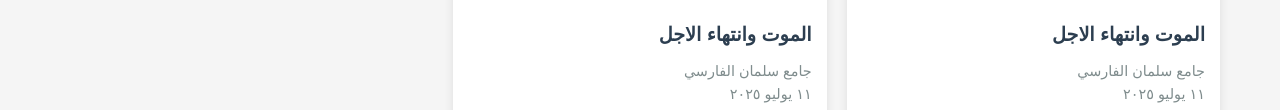
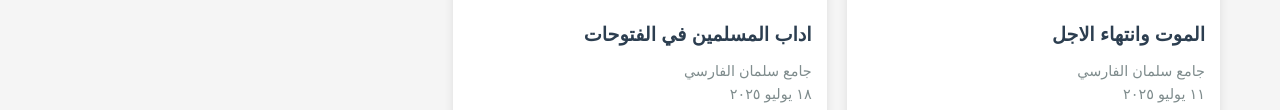
Before and after one commit to aboelfooz/hotab, a plain HTML site: page index1.html in a window 1280 px wide. Shown: the part 452-562 px from the top of the page. Drawn offline with Linux system fonts and the light colour scheme.

Commit message:
Update index1.html

```diff
--- a/index1.html
+++ b/index1.html
@@ -199,12 +199,12 @@
                 speaker: "الشيخ فجر فروح"
             },
             {
-                id: 1,
-                title: "الموت وانتهاء الاجل",
+                id: 2,
+                title: "اداب المسلمين في الفتوحات",
                 mosque: "جامع سلمان الفارسي ",
-                date: "2025-7-11",
+                date: "2025-7-18",
                 image: "1.png",
-                audio: "صوت ٠٠١.mov",
+                audio: "صوت ٠٠٢.m4a",
                 speaker: "الشيخ فجر فروح"
             },
 
```
